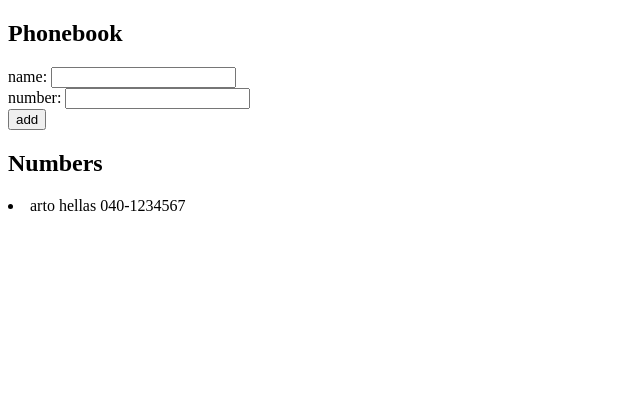
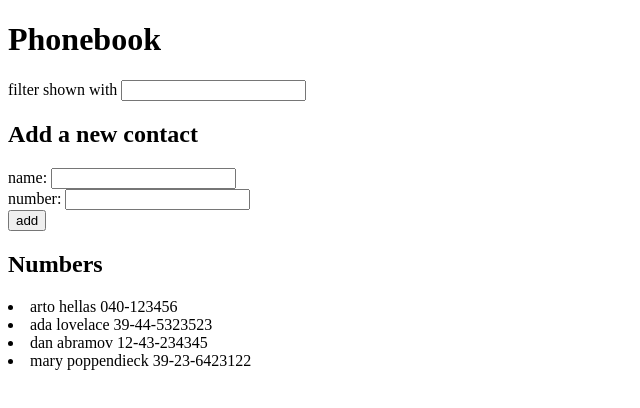
Before and after one commit to spar931/FullStackCourse---React-NodeJS-TypeScript, a React (Create React App) app in the folder phonebook/: page / in a window 1280 px wide. Shown: the top 408 px of the page, without its empty margins (0-640 px from the left). Built offline with nearby package versions, Linux system fonts and the light colour scheme.

Commit message:
exercise 2.9 - allow users to search for a contact name

```diff
--- a/phonebook/src/App.js
+++ b/phonebook/src/App.js
@@ -3,16 +3,25 @@ import { useState } from 'react'
 
 const App = () => {
   const [persons, setPersons] = useState([
-    { name: 'arto hellas' , number: '040-1234567'}
+    { name: 'arto hellas', number: '040-123456', id: 1 },
+    { name: 'ada lovelace', number: '39-44-5323523', id: 2 },
+    { name: 'dan abramov', number: '12-43-234345', id: 3 },
+    { name: 'mary poppendieck', number: '39-23-6423122', id: 4 }
   ])
+
   const [newName, setNewName] = useState('')
   const [newNumber, setNewNumber] = useState('')
+  const [newFilter, setNewFilter] = useState('')
+  const filteredPersons = persons.filter(person => person.name.includes(newFilter))
 
   const handleNameChange = (event) => {
     setNewName(event.target.value.toLowerCase())
   }
   const handleNumberChange = (event) => {
     setNewNumber(event.target.value)
+  }
+  const handleFilterChange = (event) => {
+    setNewFilter(event.target.value.toLowerCase())
   }
 
   const addNameAndNumber = (event) => {
@@ -32,14 +41,16 @@ const App = () => {
 
   return (
     <div>
-      <h2>Phonebook</h2>
+      <h1>Phonebook</h1>
+      <div>filter shown with <input onChange={handleFilterChange}/></div>
+      <h2>Add a new contact</h2>
       <form onSubmit={addNameAndNumber}>
-        <div>name: <input value={newName} onChange={handleNameChange} /></div>
-        <div>number: <input value={newNumber} onChange={handleNumberChange} /></div>
+        <div>name: <input value={newName} onChange={handleNameChange}/></div>
+        <div>number: <input value={newNumber} onChange={handleNumberChange}/></div>
         <div><button type="submit">add</button></div>
       </form>
       <h2>Numbers</h2>
-        {persons.map(person =>
+          {filteredPersons.map(person =>
           <li key={person.name}>
             {person.name} {person.number}
           </li>
```
